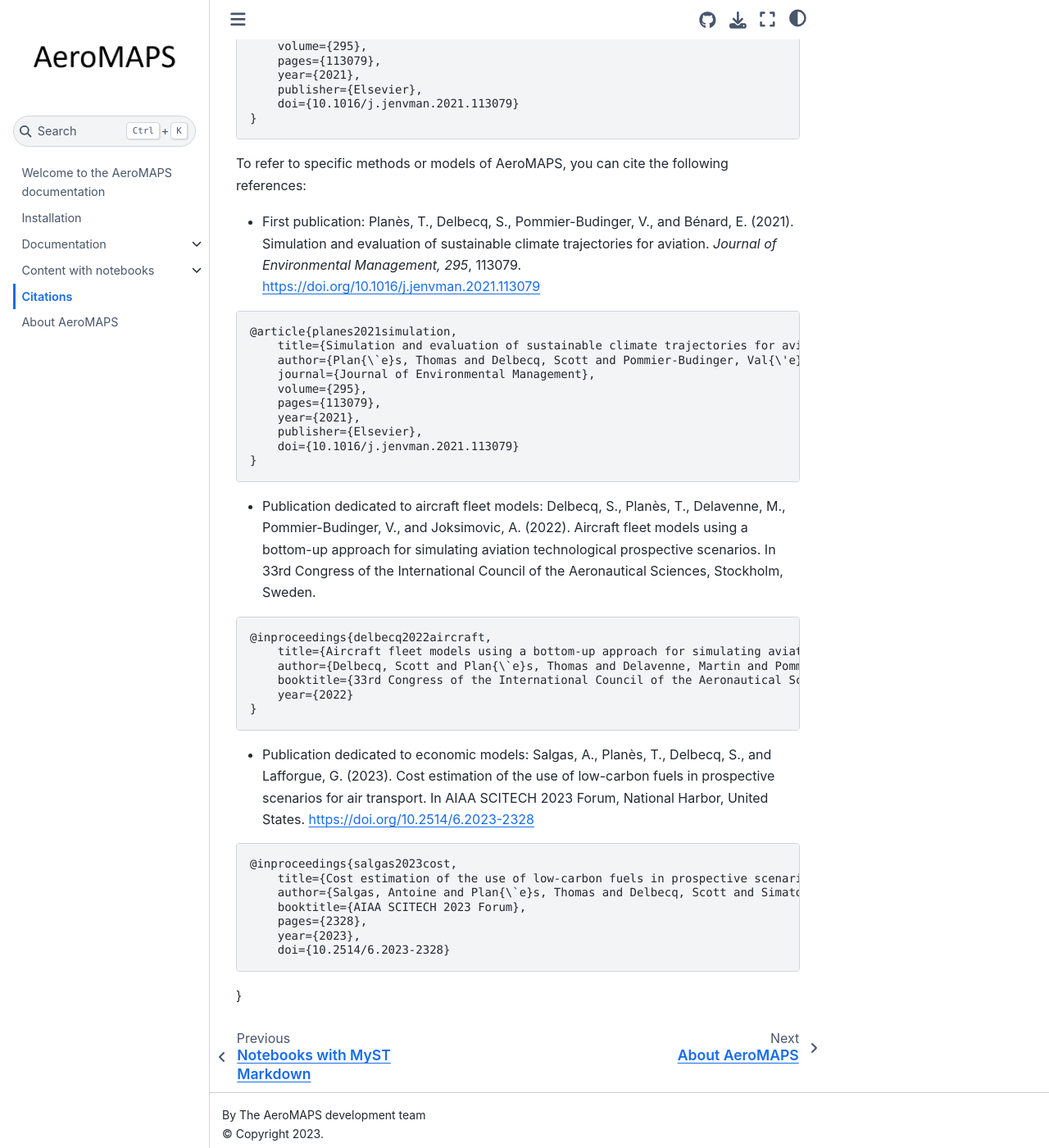
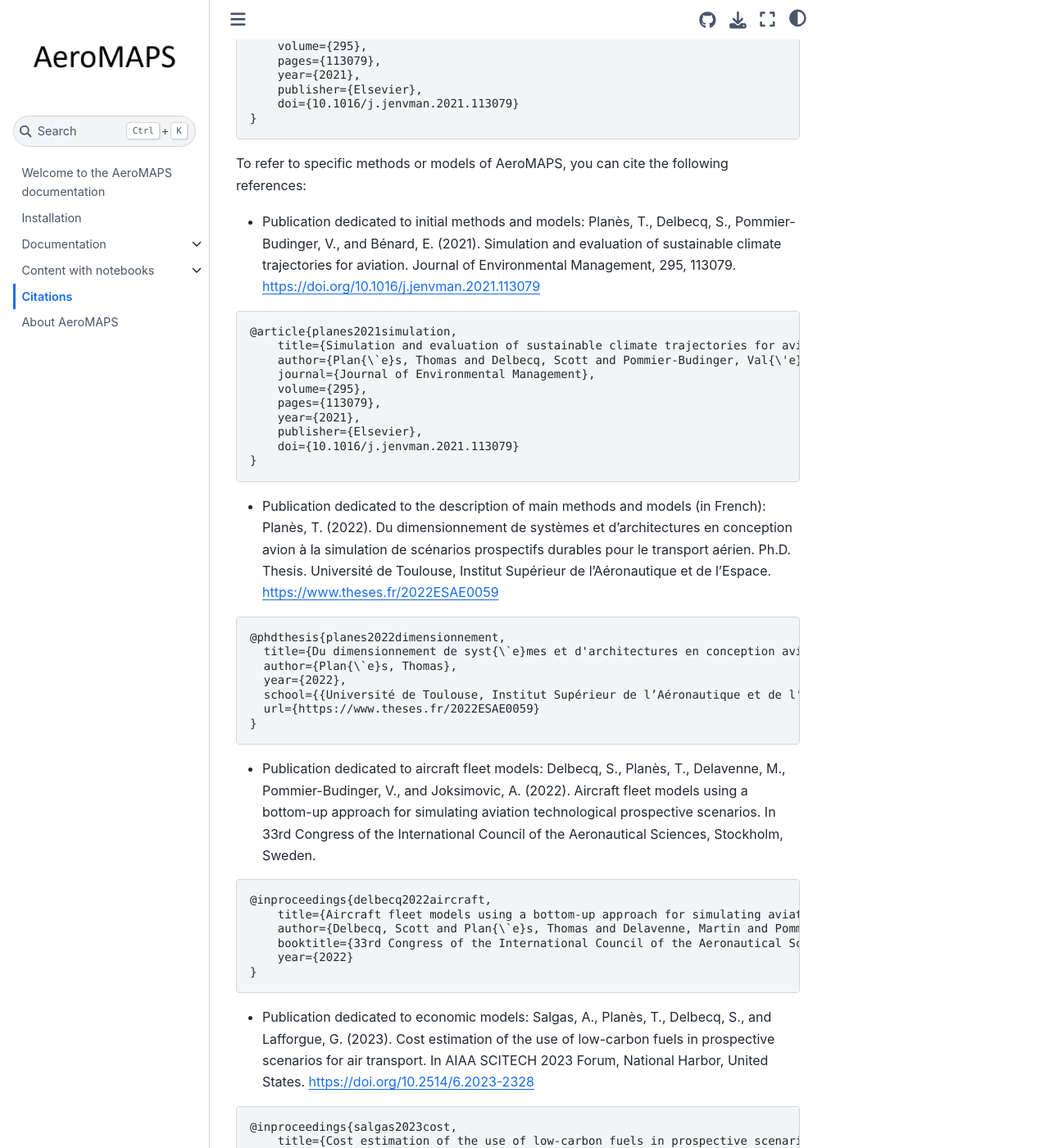
Before and after one commit to AeroMAPS/AeroMAPS, a Jupyter Book: the page built from docs/citations.md, in a window 1280 px wide and 1400 px high, scrolled down 316 px. Shown: the whole window at 82% size. Built offline with Jupyter Book 1.0.4 settings and Sphinx 7.4.7 and the Sphinx Book theme 1.1.4, drawn with Linux system fonts in a browser that asks for light colours; pages that are not in the unit, such as notebooks, are missing from menus; some of the changed text lies outside the part shown.

Commit message:
Update documentation

````diff
--- a/docs/citations.md
+++ b/docs/citations.md
@@ -23,9 +23,9 @@
 
 To refer to specific methods or models of AeroMAPS, you can cite the following references:
 
-- First publication: Planès, T., Delbecq, S., Pommier-Budinger, V., and Bénard, E. (2021).
+- Publication dedicated to initial methods and models: Planès, T., Delbecq, S., Pommier-Budinger, V., and Bénard, E. (2021).
 Simulation and evaluation of sustainable climate trajectories for aviation.
-*Journal of Environmental Management, 295*, 113079.
+Journal of Environmental Management, 295, 113079.
 https://doi.org/10.1016/j.jenvman.2021.113079
 
 ```
@@ -38,6 +38,22 @@
     year={2021},
     publisher={Elsevier},
     doi={10.1016/j.jenvman.2021.113079}
+}
+```
+
+- Publication dedicated to the description of main methods and models (in French): Planès, T. (2022).
+Du dimensionnement de systèmes et d'architectures en conception avion à la simulation de scénarios
+prospectifs durables pour le transport aérien.
+Ph.D. Thesis. Université de Toulouse, Institut Supérieur de l’Aéronautique et de l’Espace.
+https://www.theses.fr/2022ESAE0059
+
+```
+@phdthesis{planes2022dimensionnement,
+  title={Du dimensionnement de syst{\`e}mes et d'architectures en conception avion {\`a} la simulation de sc{\'e}narios prospectifs durables pour le transport a{\'e}rien},
+  author={Plan{\`e}s, Thomas},
+  year={2022},
+  school={{Université de Toulouse, Institut Supérieur de l’Aéronautique et de l’Espace}},
+  url={https://www.theses.fr/2022ESAE0059}
 }
 ```
 
@@ -69,4 +85,22 @@
     doi={10.2514/6.2023-2328}
 ```
 
+- Publication dedicated to general methods and models: Planès, T., Delbecq, S., Pommier-Budinger, V., and Bénard, E. (2021).
+Simulation and evaluation of sustainable climate trajectories for aviation.
+*Journal of Environmental Management, 295*, 113079.
+https://doi.org/10.1016/j.jenvman.2021.113079
+
+```
+@article{planes2021simulation,
+    title={Simulation and evaluation of sustainable climate trajectories for aviation},
+    author={Plan{\`e}s, Thomas and Delbecq, Scott and Pommier-Budinger, Val{\'e}rie and B{\'e}nard, Emmanuel},
+    journal={Journal of Environmental Management},
+    volume={295},
+    pages={113079},
+    year={2021},
+    publisher={Elsevier},
+    doi={10.1016/j.jenvman.2021.113079}
 }
+```
+
+}
````
Also changed, not shown: docs/installation.md (+2 -2 lines).
